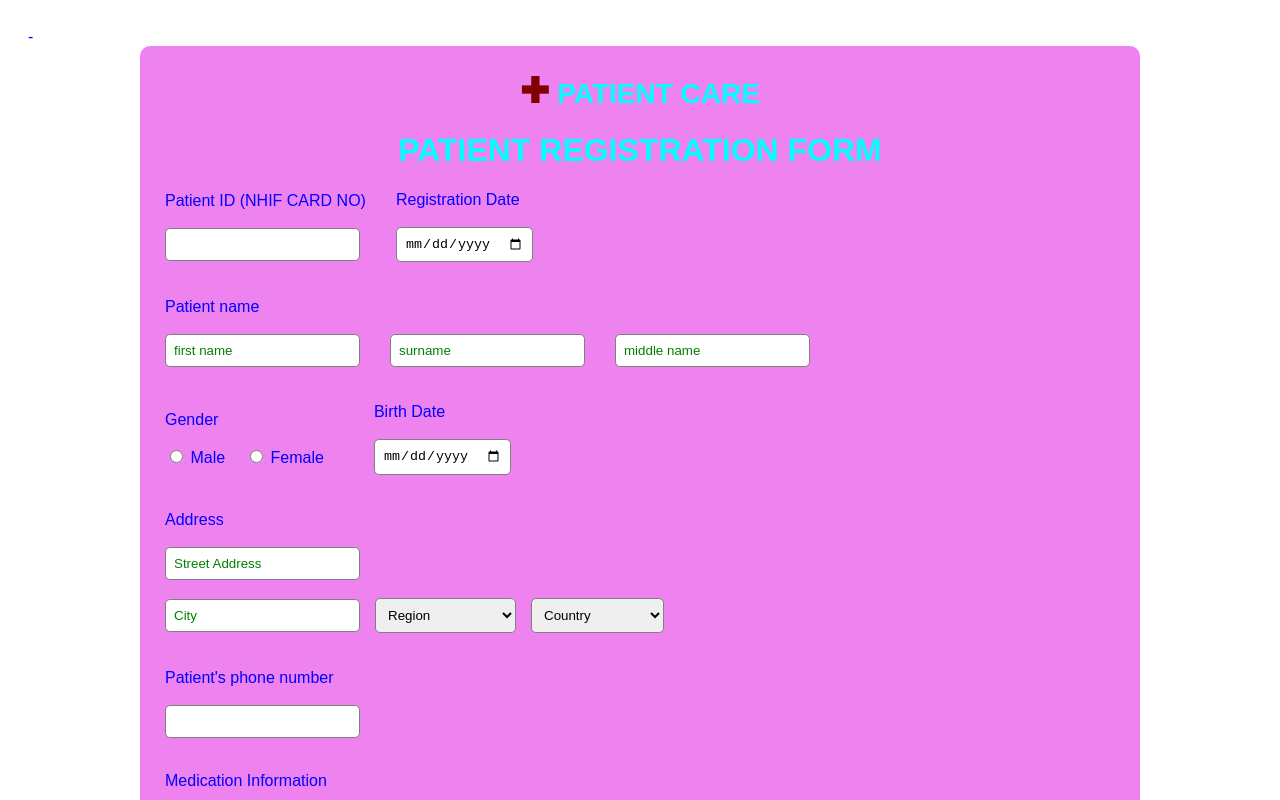
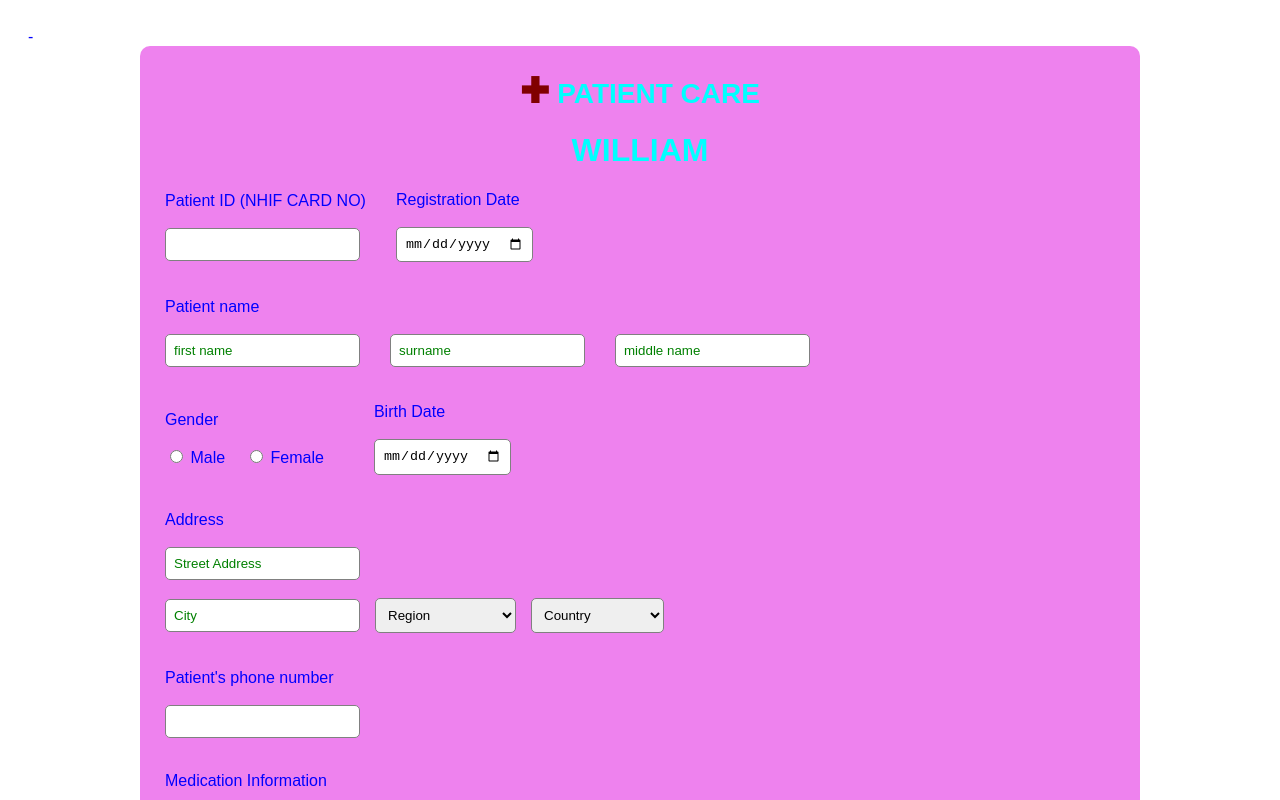
Before and after one commit to luqmanmsakati13-cloud/hospital-management-system, a plain HTML site: page index.html in a window 1280 px wide. Shown: the top 800 px of the page. Drawn offline with Linux system fonts and the light colour scheme.

Commit message:
first commit

```diff
--- a/index.html
+++ b/index.html
@@ -104,9 +104,7 @@
         PATIENT CARE
     </div>
 
-
-
-    <h1>PATIENT REGISTRATION FORM</h1>
+    <h1>WILLIAM</h1>
 
     <div style="display:flex; gap:30px; align-items:center;">
 
```
